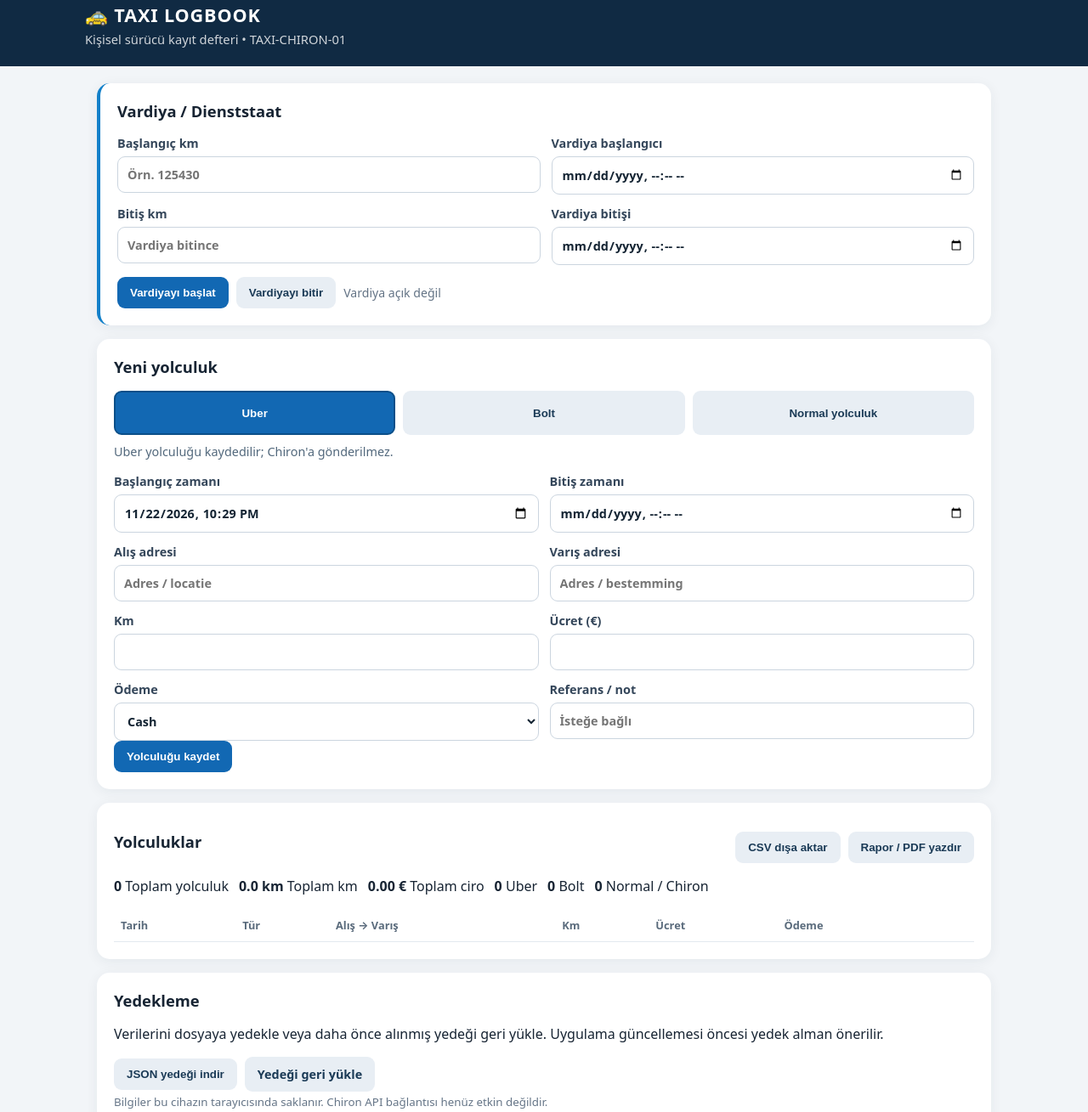
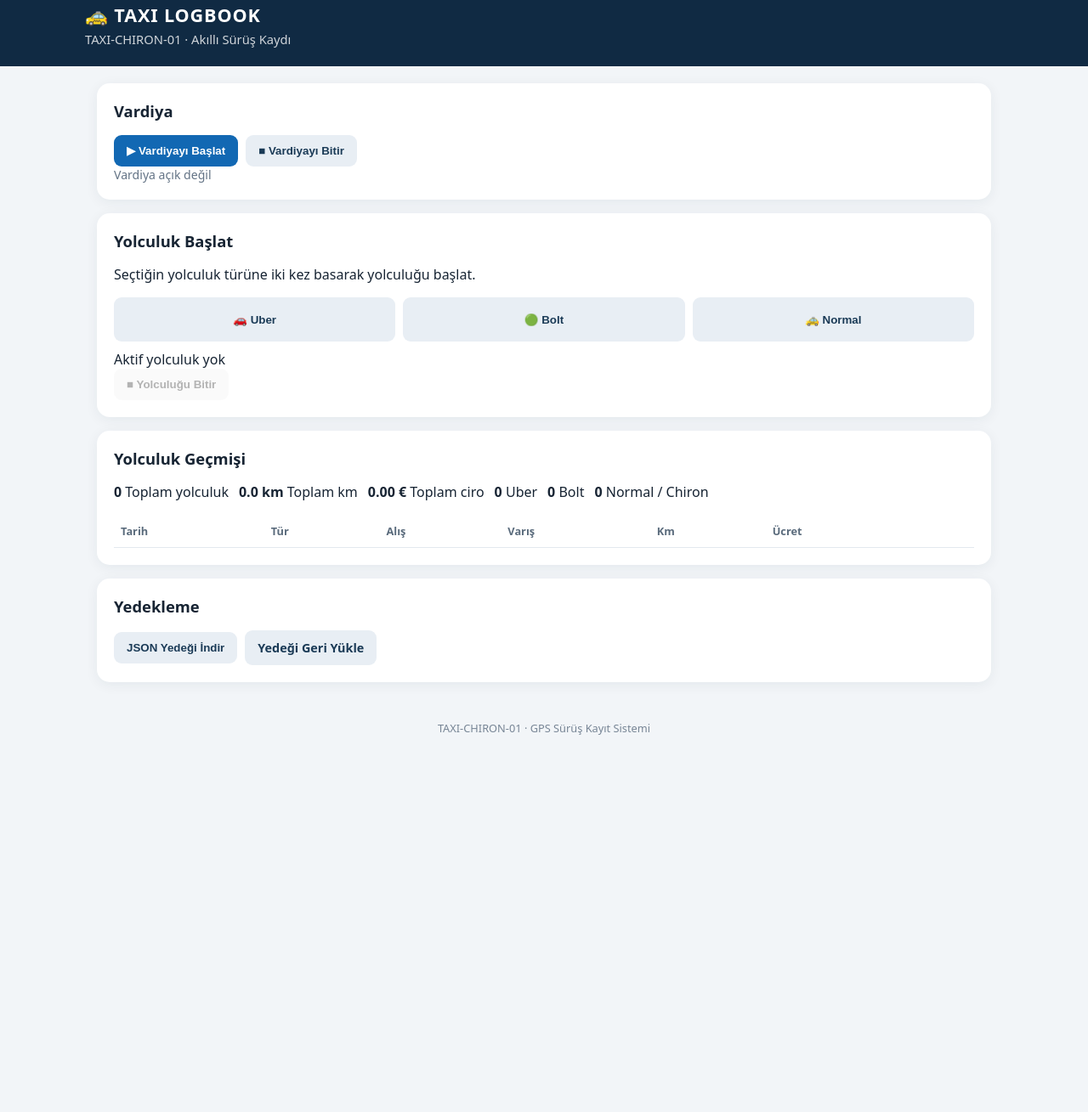
Before and after one commit to tugrulkusoglu/taxi-logbook, a plain HTML site: page index.html in a window 1280 px wide. Shown: the part 19-1328 px from the top of the page at 85% size. After the commit the page ends 910 px from the top, so only its background shows below. Drawn offline with Linux system fonts and the light colour scheme.

Commit message:
Update index.html

```diff
--- a/index.html
+++ b/index.html
@@ -5,227 +5,113 @@
 <meta name="viewport" content="width=device-width, initial-scale=1.0">
 <meta name="theme-color" content="#102a43">
 <link rel="manifest" href="manifest.webmanifest">
-
-<title>Taxi Logbook</title>
+<title>TAXI-CHIRON-01</title>
 <link rel="stylesheet" href="style.css">
-
 </head>
-
 <body>
 
 <header>
   <div class="brand">🚕 TAXI LOGBOOK</div>
-  <div class="subtitle">Kişisel sürücü kayıt defteri • TAXI-CHIRON-01</div>
+  <div class="subtitle">TAXI-CHIRON-01 · Akıllı Sürüş Kaydı</div>
 </header>
 
 <main>
 
 <!-- VARDİYA -->
-<section class="card shift-card">
-<h2>Vardiya / Dienststaat</h2>
+<section class="card">
+  <h2>Vardiya</h2>
+  <div class="actions">
+    <button id="startShift" class="primary">▶ Vardiyayı Başlat</button>
+    <button id="endShift" class="secondary">■ Vardiyayı Bitir</button>
+  </div>
+  <div id="shiftStatus" class="status">Vardiya açık değil</div>
+</section>
 
-<div class="shift-grid">
+<!-- YOLCULUK BAŞLAT -->
+<section class="card">
+  <h2>Yolculuk Başlat</h2>
+  <p>Seçtiğin yolculuk türüne iki kez basarak yolculuğu başlat.</p>
 
-<label>Başlangıç km
-<input id="shiftStartKm" type="number" step="0.1" placeholder="Örn. 125430">
+  <div class="trip-types">
+    <button type="button" class="type-btn" data-kind="uber">🚗 Uber</button>
+    <button type="button" class="type-btn" data-kind="bolt">🟢 Bolt</button>
+    <button type="button" class="type-btn" data-kind="normal">🚕 Normal</button>
+  </div>
+
+  <div id="activeTrip" class="active-trip">
+    Aktif yolculuk yok
+  </div>
+
+  <button id="finishTrip" class="danger" disabled>
+    ■ Yolculuğu Bitir
+  </button>
+</section>
+
+<!-- YOLCULUK ÜCRET EKRANI -->
+<section class="card" id="fareCard" hidden>
+  <h2>Yolculuk Dökümü</h2>
+
+  <div id="tripDetails"></div>
+
+  <label>Yolculuk Ücreti (€)
+    <input id="tripFare" type="number" min="0" step="0.01" placeholder="Ücreti gir">
   </label>
 
-<label>Vardiya başlangıcı
-<input id="shiftStartTime" type="datetime-local">
-</label>
+  <button id="completeTrip" class="primary">
+    ✓ Tamam · Yolculuğu Kaydet
+  </button>
 
-<label>Bitiş km
-<input id="shiftEndKm" type="number" step="0.1" placeholder="Vardiya bitince">
-</label>
-
-<label>Vardiya bitişi
-<input id="shiftEndTime" type="datetime-local">
-</label>
-
-</div>
-
-<div class="actions">
-<button id="startShift" class="primary">Vardiyayı başlat</button>
-<button id="endShift" class="secondary">Vardiyayı bitir</button>
-<span id="shiftStatus" class="status">Vardiya açık değil</span>
-</div>
-
+  <button id="cancelTrip" class="secondary">
+    İptal
+  </button>
 </section>
 
-<!-- YENİ YOLCULUK -->
+<!-- YOLCULUK GEÇMİŞİ -->
 <section class="card">
+  <h2>Yolculuk Geçmişi</h2>
 
-<h2>Yeni yolculuk</h2>
-
-<div class="trip-types" role="group" aria-label="Yolculuk türü">
-
-<button type="button" class="type-btn selected" data-kind="uber">Uber</button>
-
-<button type="button" class="type-btn" data-kind="bolt">Bolt</button>
-
-<button type="button" class="type-btn" data-kind="normal">Normal yolculuk</button>
-
-</div>
-
-<p id="sendRule" class="send-rule">
-Uber yolculuğu kaydedilir; Chiron'a gönderilmez.
-</p>
-
-<form id="tripForm">
-
-<input id="tripKind" type="hidden" value="uber">
-
-<div class="grid">
-
-<label>Başlangıç zamanı
-<input id="tripStart" type="datetime-local" required>
-</label>
-
-<label>Bitiş zamanı
-<input id="tripEnd" type="datetime-local">
-</label>
-
-<label>Alış adresi
-<input id="pickup" placeholder="Adres / locatie">
-</label>
-
-<label>Varış adresi
-<input id="dropoff" placeholder="Adres / bestemming">
-</label>
-
-<label>Km
-<input id="km" type="number" min="0" step="0.1" required>
-</label>
-
-<label>Ücret (€)
-<input id="fare" type="number" min="0" step="0.01" required>
-</label>
-
-<label>Ödeme
-<select id="payment">
-<option>Cash</option>
-<option>Bancontact / kaart</option>
-<option>App</option>
-<option>Andere</option>
-</select>
-</label>
-
-<label>Referans / not
-<input id="note" placeholder="İsteğe bağlı">
-</label>
-
-</div>
-
-<button class="primary" type="submit">Yolculuğu kaydet</button>
-
-</form>
-</section>
-
-<!-- YOLCULUK LİSTESİ -->
-<section class="card">
-
-<div class="section-head">
-
-<h2>Yolculuklar</h2>
-
-<div class="actions">
-
-<button id="exportCsv" class="secondary">CSV dışa aktar</button>
-
-<button id="printReport" class="secondary">Rapor / PDF yazdır</button>
-
-</div>
-
-</div>
-
-<div class="summary" id="summary"></div>
+  <div id="summary" class="summary"></div>
 
   <div class="table-wrap">
-
     <table>
-
       <thead>
         <tr>
           <th>Tarih</th>
           <th>Tür</th>
-<th>Alış → Varış</th>
+          <th>Alış</th>
+          <th>Varış</th>
           <th>Km</th>
           <th>Ücret</th>
-<th>Ödeme</th>
           <th></th>
         </tr>
       </thead>
-
       <tbody id="tripRows"></tbody>
-
     </table>
-
   </div>
-
 </section>
 
-<!-- YEDEKLEME -->
+<!-- YEDEK -->
 <section class="card">
-
   <h2>Yedekleme</h2>
 
-<p>
-Verilerini dosyaya yedekle veya daha önce alınmış yedeği geri yükle.
-Uygulama güncellemesi öncesi yedek alman önerilir.
-</p>
-
   <div class="actions">
-
-<button id="backup" type="button" class="secondary">
-JSON yedeği indir
+    <button id="backup" class="secondary" type="button">
+      JSON Yedeği İndir
     </button>
 
     <label class="file-label">
-Yedeği geri yükle
+      Yedeği Geri Yükle
       <input id="restore" type="file" accept="application/json">
     </label>
-
   </div>
-
-<small>
-Bilgiler bu cihazın tarayıcısında saklanır.
-Chiron API bağlantısı henüz etkin değildir.
-</small>
-
 </section>
 
 </main>
 
 <footer>
-Taxi Logbook • Yerel kayıt • TAXI-CHIRON-01
+  TAXI-CHIRON-01 · GPS Sürüş Kayıt Sistemi
 </footer>
 
-<!-- HATA YAKALAMA -->
-<script>
-window.addEventListener("error", function(e) {
-  alert("JavaScript hatası: " + e.message);
-});
-</script>
-
-<!-- UYGULAMA KODU -->
 <script src="app.js"></script>
-
-<!-- YEDEKLEME BUTONU EK GÜVENLİ BAĞLANTISI -->
-<script>
-document.addEventListener("DOMContentLoaded", function() {
-  const backupButton = document.getElementById("backup");
-
-  if (backupButton) {
-    backupButton.addEventListener("click", function() {
-      if (window.TaxiLogbook && typeof window.TaxiLogbook.exportBackup === "function") {
-        window.TaxiLogbook.exportBackup();
-      } else {
-        alert("Yedekleme kodu yüklenemedi. app.js dosyasını kontrol et.");
-      }
-    });
-  }
-});
-</script>
-
 </body>
 </html>
```
Lines whose indentation alone changed are shown as unchanged.
